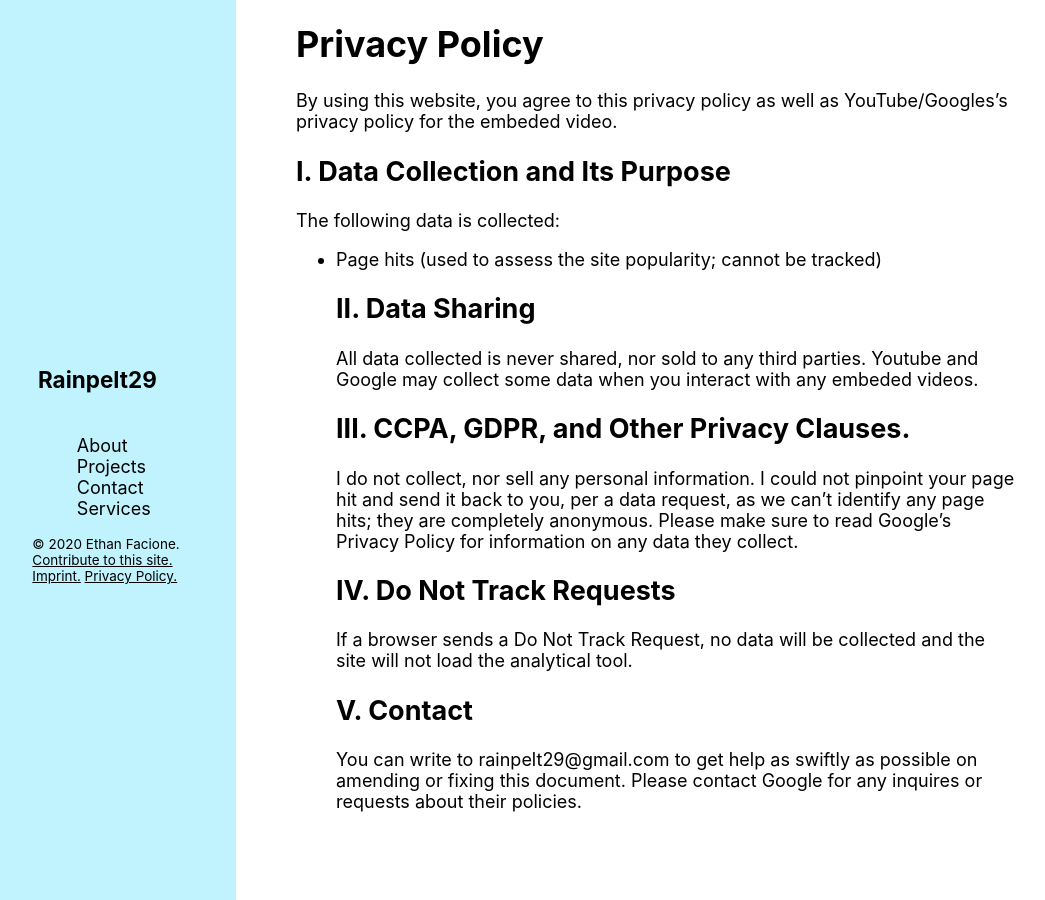
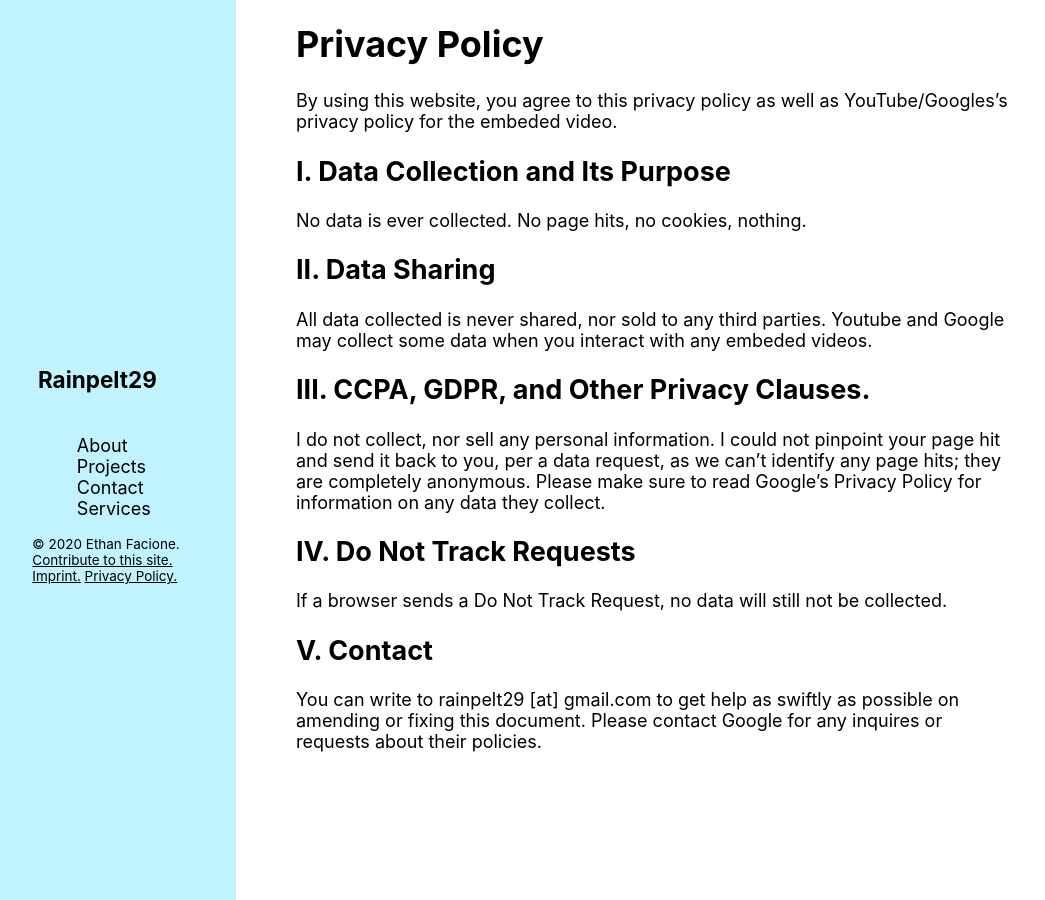
Before and after one commit to Rainpelt29/rainpelt29site, a Jekyll site: the page built from privacy.md, in a window 1280 px wide. Shown: the whole page, without its empty margins (34-1079 px from the left). Built offline with Jekyll 4.4.1, drawn with Linux system fonts in a browser that asks for light colours; some web fonts are replaced.

Commit message:
Fixed policies and privacy of email

```diff
--- a/privacy.md
+++ b/privacy.md
@@ -6,13 +6,12 @@ title: Privacy Policy
 # Privacy Policy
 By using this website, you agree to this privacy policy as well as [YouTube/Googles's privacy policy](https://policies.google.com/privacy) for the embeded video.
 ## I. Data Collection and Its Purpose
-The following data is collected:
-- Page hits (used to assess the site popularity; cannot be tracked)
+No data is ever collected. No page hits, no cookies, nothing.
 ## II. Data Sharing
 All data collected is never shared, nor sold to any third parties. [Youtube and Google](https://policies.google.com/privacy) may collect some data when you interact with any embeded videos.
 ## III. CCPA, GDPR, and Other Privacy Clauses.
 I do not collect, nor sell any personal information. I could not pinpoint your page hit and send it back to you, per a data request, as we can’t identify any page hits; they are completely anonymous. Please make sure to read [Google's Privacy Policy](https://policies.google.com/privacy) for information on any data they collect.
 ## IV. Do Not Track Requests
-If a browser sends a Do Not Track Request, no data will be collected and the site will not load the analytical tool.
+If a browser sends a Do Not Track Request, no data will still not be collected.
 ## V. Contact
-You can write to rainpelt29@gmail.com to get help as swiftly as possible on amending or fixing this document. Please contact Google for any inquires or requests about their policies.
+You can write to rainpelt29 \[at\] gmail.com to get help as swiftly as possible on amending or fixing this document. Please contact Google for any inquires or requests about their policies.
```
